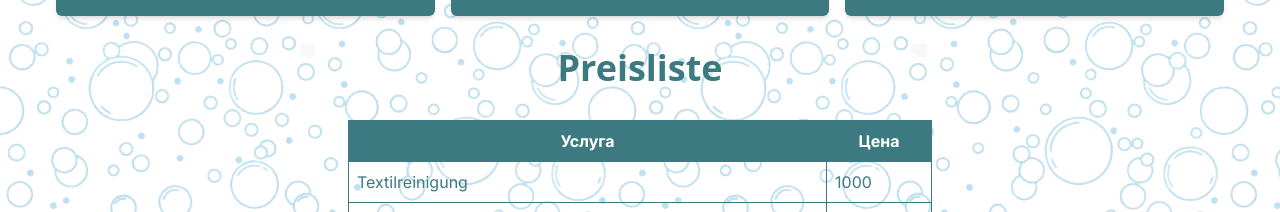
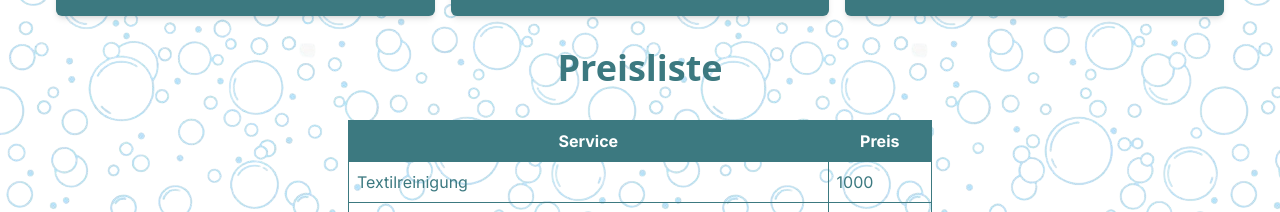
Before and after one commit to lementrix/GREENTEX, a Next.js app: page / in a window 1280 px wide. Shown: the part 1380-1592 px from the top of the page. Built offline with nearby package versions, Linux system fonts and the light colour scheme.

Commit message:
IconAndTextChanges

```diff
--- a/app/page.jsx
+++ b/app/page.jsx
@@ -190,8 +190,8 @@ const Home = () => {
   <table className="w-1/2 border-collapse border border-main mb-10">
         <thead>
           <tr className="bg-main">
-            <th className="border border-main text-white p-2">Услуга</th>
-            <th className="border border-main text-white p-2">Цена</th>
+            <th className="border border-main text-white p-2">Service</th>
+            <th className="border border-main text-white p-2">Preis</th>
           </tr>
         </thead>
         <tbody>
```
Also changed, not shown: public/iron.png.
